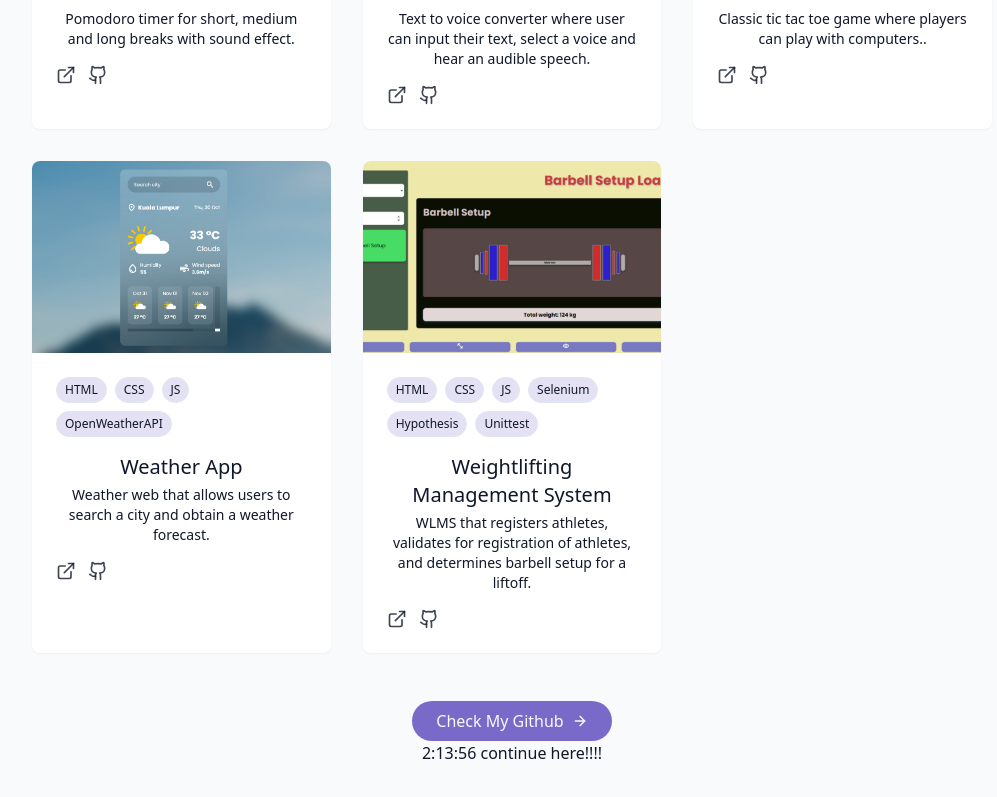
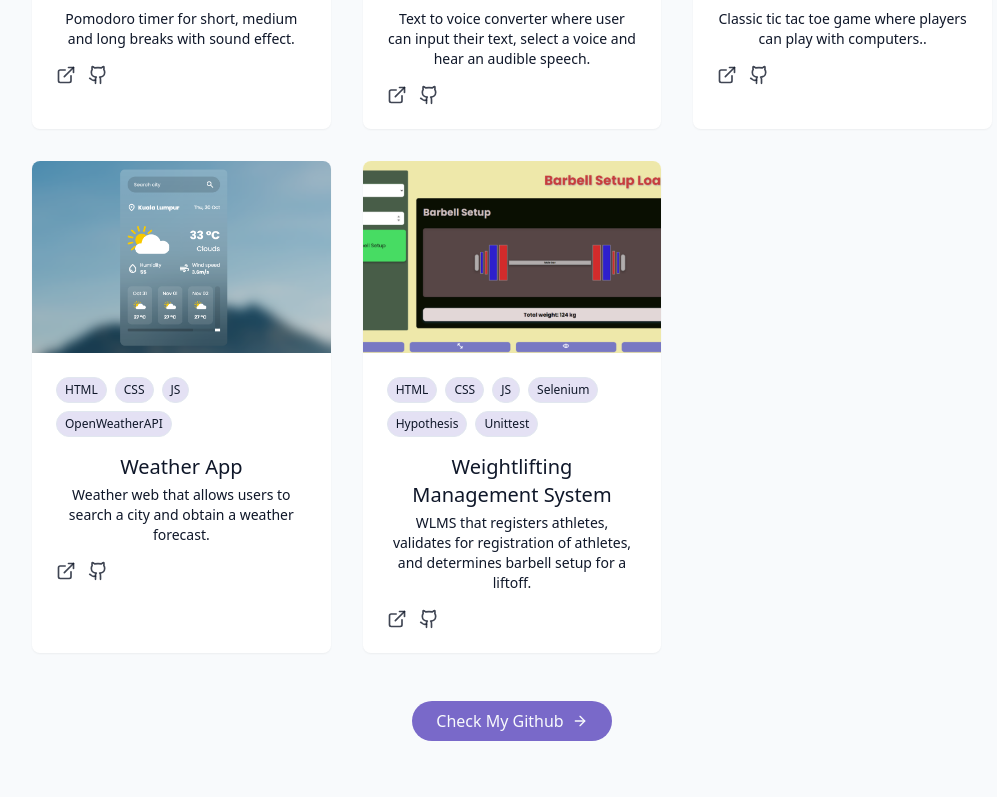
Before and after one commit to excelyynxl-a11y/my-portfolio, a React (Vite) app: page / in a window 1280 px wide. Shown: the part 3139-3936 px from the top of the page, without its empty margins (128-1125 px from the left). Built offline with nearby package versions, Linux system fonts and the light colour scheme.

Commit message:
continue projectsection

```diff
--- a/src/components/ProjectsSection.jsx
+++ b/src/components/ProjectsSection.jsx
@@ -129,7 +129,6 @@ export const ProjectsSection = () => {
                     >
                         Check My Github <ArrowRight size={16}/>
                     </a>
-                    2:13:56 continue here!!!!
                 </div>
             </div>
         </section>
```
